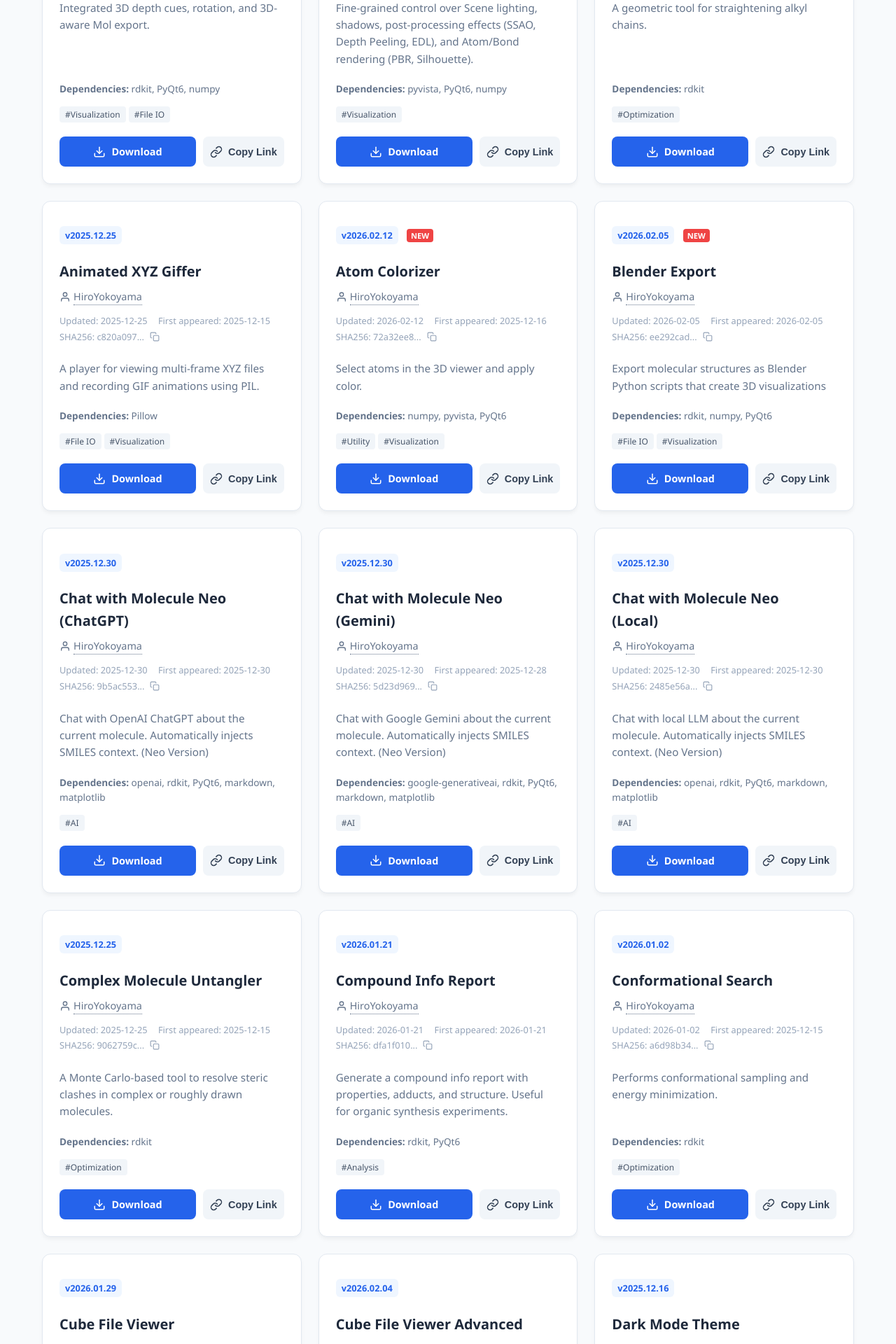
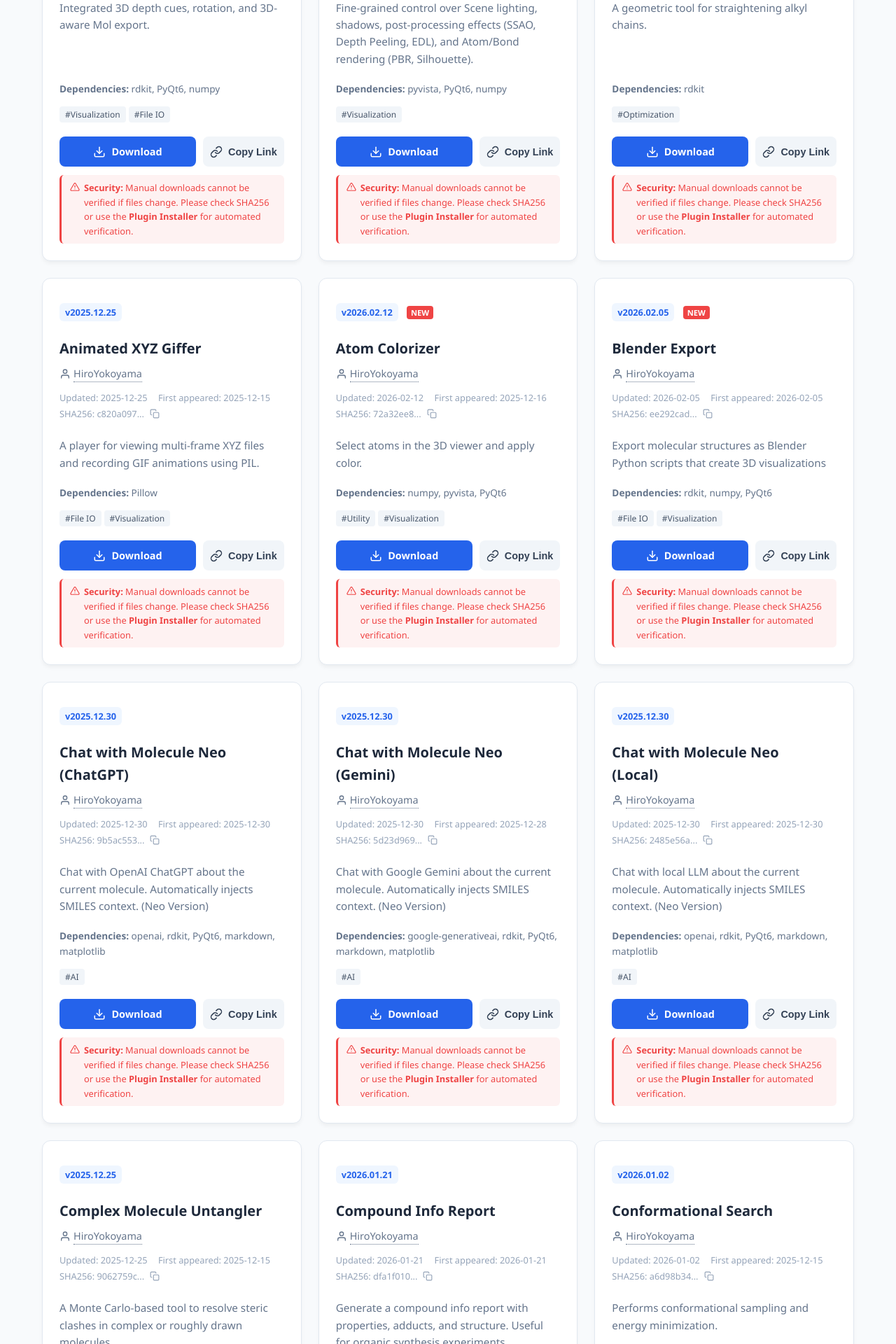
Before and after one commit to HiroYokoyama/moleditpy-plugins, a Jekyll site: the page explorer/index.html, which Jekyll copies as it is, in a window 1280 px wide. Shown: the part 607-2527 px from the top of the page at 70% size. Built offline with Jekyll 4.4.1, drawn with Linux system fonts in a browser that asks for light colours; some of the changed text lies outside the part shown.

Commit message:
updated explorer index.html

```diff
--- a/explorer/index.html
+++ b/explorer/index.html
@@ -396,6 +396,24 @@
             box-shadow: 0 4px 12px rgba(0, 0, 0, 0.1);
         }
 
+        .security-note {
+            margin-top: 12px;
+            font-size: 0.8rem;
+            color: #ef4444;
+            display: flex;
+            align-items: flex-start;
+            gap: 6px;
+            background-color: #fef2f2;
+            padding: 8px 12px;
+            border-radius: 6px;
+            border-left: 3px solid #ef4444;
+        }
+
+        .security-note svg {
+            flex-shrink: 0;
+            margin-top: 2px;
+        }
+
         .copy-sha-btn {
             background: none;
             border: none;
@@ -651,6 +669,17 @@
                         Copy Link
                     </button>
                 </div>
+                <div class="security-note">
+                    <svg width="14" height="14" viewBox="0 0 24 24" fill="none" stroke="currentColor" stroke-width="2" stroke-linecap="round" stroke-linejoin="round">
+                        <path d="M10.29 3.86L1.82 18a2 2 0 0 0 1.71 3h16.94a2 2 0 0 0 1.71-3L13.71 3.86a2 2 0 0 0-3.42 0z"></path>
+                        <line x1="12" y1="9" x2="12" y2="13"></line>
+                        <line x1="12" y1="17" x2="12.01" y2="17"></line>
+                    </svg>
+                    <span>
+                        <strong>Security:</strong> Manual downloads cannot be verified if files change.
+                        Please check SHA256 or use the <strong>Plugin Installer</strong> for automated verification.
+                    </span>
+                </div>
             `;
                 grid.appendChild(card);
             });
```
